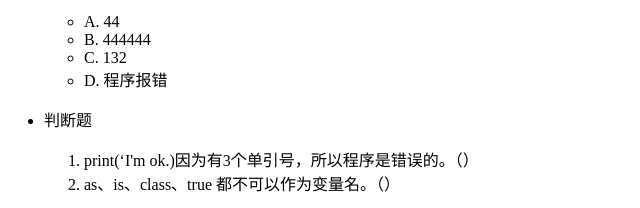
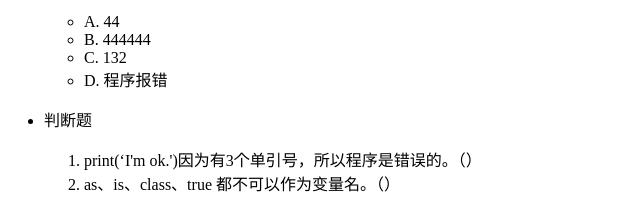
Before and after one commit to gloomyzerg/kwazii.github.io, a plain HTML site: page kids/python/chapter-2/index.html in a window 1280 px wide. Shown: the part 4963-5171 px from the top of the page, 4-644 px from the left. Drawn offline with Linux system fonts and the light colour scheme.

Commit message:
deploy: gloomyzerg/kwazii.top@a72b52778ba50f56b8cebc01b6216c2f918c4d97

```diff
--- a/kids/python/chapter-2/index.html
+++ b/kids/python/chapter-2/index.html
@@ -368,7 +368,7 @@ b <span style="color:#f92672">=</span> a<span style="color:#f92672">*</span><spa
 <li>
 <p>判断题</p>
 <ol>
-<li>print(&lsquo;I'm ok.)因为有3个单引号，所以程序是错误的。（）</li>
+<li>print(&lsquo;I'm ok.')因为有3个单引号，所以程序是错误的。（）</li>
 <li>as、is、class、true 都不可以作为变量名。（）</li>
 </ol>
 </li>
```
